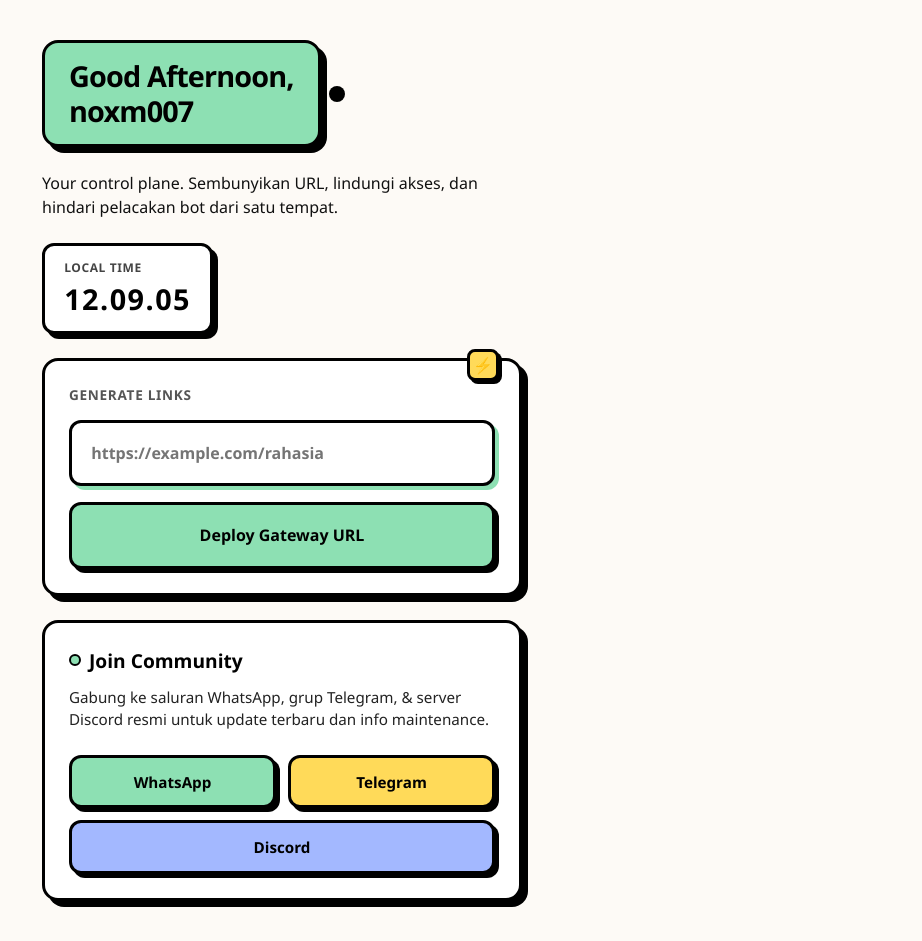
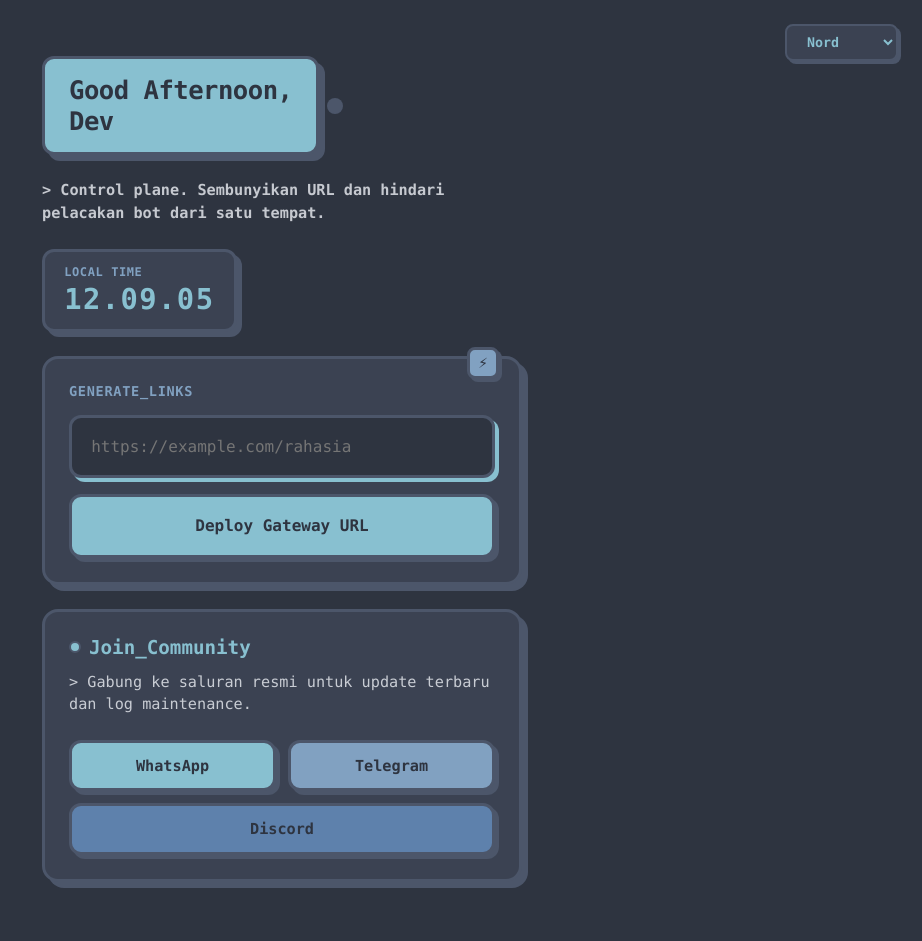
Before and after one commit to Noxm007Real/ZeroTrace, a website: page public/index.html in a window 1280 px wide. Shown: the whole page, without its empty margins (358-1280 px from the left). Drawn offline with Linux system fonts and the light colour scheme.

Commit message:
Enhance theme support and update greeting text
Updated styling and theme functionality in index.html, including new themes and adjustments to greeting text.

```diff
--- a/public/index.html
+++ b/public/index.html
@@ -5,161 +5,80 @@
   <meta name="viewport" content="width=device-width, initial-scale=1.0">
   <title>ZeroTrace - Dashboard</title>
   <style>
-    :root {
-      --bg: #fdfaf6;
-      --card: #ffffff;
-      --border: #000000;
-      --primary: #8de0b3;     /* Mint Green */
-      --secondary: #ffda59;   /* Yellow */
-      --discord: #a3b8ff;     /* Neo-brutalist Discord Blue */
-      --text: #000000;
-    }
+    /* Definisi Tema CLI */
+    body.theme-nord { --bg: #2e3440; --card: #3b4252; --border: #4c566a; --primary: #88c0d0; --secondary: #81a1c1; --text: #eceff4; --discord: #5e81ac; }
+    body.theme-dracula { --bg: #282a36; --card: #44475a; --border: #6272a4; --primary: #ff79c6; --secondary: #50fa7b; --text: #f8f8f2; --discord: #bd93f9; }
+    body.theme-gruvbox { --bg: #282828; --card: #3c3836; --border: #504945; --primary: #b8bb26; --secondary: #fabd2f; --text: #ebdbb2; --discord: #d3869b; }
+    body.theme-matrix { --bg: #0d0d0d; --card: #1a1a1a; --border: #00ff41; --primary: #00ff41; --secondary: #008f11; --text: #00ff41; --discord: #00ff41; }
+    body.theme-monokai { --bg: #272822; --card: #3e3d32; --border: #75715e; --primary: #a6e22e; --secondary: #fd971f; --text: #f8f8f2; --discord: #66d9ef; }
 
-    * { box-sizing: border-box; margin: 0; padding: 0; font-family: 'Segoe UI', system-ui, sans-serif; }
-    body { background: var(--bg); color: var(--text); display: flex; flex-direction: column; align-items: center; justify-content: flex-start; min-height: 100vh; padding: 2.5rem 1.5rem; }
+    * { box-sizing: border-box; margin: 0; padding: 0; font-family: 'Consolas', 'Courier New', monospace; }
+    body { background: var(--bg); color: var(--text); display: flex; flex-direction: column; align-items: center; justify-content: flex-start; min-height: 100vh; padding: 2.5rem 1.5rem; transition: background 0.3s; }
 
-    .container {
-      width: 100%;
-      max-width: 480px;
-      display: flex;
-      flex-direction: column;
-      gap: 1.5rem;
-    }
+    /* Kontrol Tema di Kanan Atas */
+    .theme-switcher { position: absolute; top: 1.5rem; right: 1.5rem; }
+    .theme-switcher select { background: var(--card); color: var(--primary); border: 2px solid var(--border); padding: 0.5rem 1rem; border-radius: 8px; font-weight: bold; font-family: inherit; cursor: pointer; outline: none; box-shadow: 3px 3px 0px var(--border); transition: all 0.2s; }
+    .theme-switcher select:focus { transform: translate(2px, 2px); box-shadow: 1px 1px 0px var(--border); }
 
-    /* Greeting Section */
+    .container { width: 100%; max-width: 480px; display: flex; flex-direction: column; gap: 1.5rem; margin-top: 1rem; }
+
     .greeting-wrapper { display: flex; align-items: center; gap: 0.5rem; }
-    .greeting-box {
-      background: var(--primary);
-      border: 3px solid var(--border);
-      padding: 1rem 1.5rem;
-      border-radius: 16px; /* Tidak terlalu bundar */
-      font-size: 1.8rem;
-      font-weight: 900;
-      box-shadow: 6px 6px 0px var(--border);
-      letter-spacing: -0.03em;
-      line-height: 1.2;
-    }
+    .greeting-box { background: var(--primary); color: var(--bg); border: 3px solid var(--border); padding: 1rem 1.5rem; border-radius: 12px; font-size: 1.6rem; font-weight: 900; box-shadow: 6px 6px 0px var(--border); letter-spacing: -0.02em; line-height: 1.2; }
     .greeting-circle { width: 16px; height: 16px; background: var(--border); border-radius: 50%; flex-shrink: 0; }
 
-    .subtitle { font-size: 1rem; line-height: 1.5; font-weight: 500; color: #111; }
+    .subtitle { font-size: 0.95rem; line-height: 1.5; font-weight: bold; color: var(--text); opacity: 0.8; }
 
-    /* Time Widget */
-    .time-widget {
-      background: var(--card);
-      border: 3px solid var(--border);
-      border-radius: 12px;
-      padding: 0.8rem 1.2rem;
-      display: inline-flex;
-      flex-direction: column;
-      align-self: flex-start;
-      box-shadow: 5px 5px 0px var(--border);
-    }
-    .time-label { font-size: 0.75rem; font-weight: 800; text-transform: uppercase; margin-bottom: 0.2rem; letter-spacing: 0.05em; color: #444; }
-    .time-value { font-size: 1.8rem; font-weight: 900; letter-spacing: 0.05em; }
+    .time-widget { background: var(--card); border: 3px solid var(--border); border-radius: 12px; padding: 0.8rem 1.2rem; display: inline-flex; flex-direction: column; align-self: flex-start; box-shadow: 5px 5px 0px var(--border); }
+    .time-label { font-size: 0.75rem; font-weight: bold; text-transform: uppercase; margin-bottom: 0.2rem; letter-spacing: 0.05em; color: var(--secondary); }
+    .time-value { font-size: 1.8rem; font-weight: bold; letter-spacing: 0.05em; color: var(--primary); }
 
-    /* Action Card (Generate Links) */
-    .action-card {
-      background: var(--card);
-      border: 3px solid var(--border);
-      border-radius: 16px;
-      padding: 1.5rem;
-      box-shadow: 6px 6px 0px var(--border);
-      position: relative;
-    }
-    .action-icon {
-      position: absolute;
-      top: -12px;
-      right: 20px;
-      background: var(--secondary);
-      border: 3px solid var(--border);
-      width: 32px;
-      height: 32px;
-      border-radius: 8px;
-      display: flex;
-      align-items: center;
-      justify-content: center;
-      box-shadow: 3px 3px 0px var(--border);
-    }
-    .action-title { font-size: 0.85rem; font-weight: 800; text-transform: uppercase; color: #555; margin-bottom: 1rem; letter-spacing: 0.05em; }
+    .action-card { background: var(--card); border: 3px solid var(--border); border-radius: 16px; padding: 1.5rem; box-shadow: 6px 6px 0px var(--border); position: relative; }
+    .action-icon { position: absolute; top: -12px; right: 20px; background: var(--secondary); color: var(--bg); border: 3px solid var(--border); width: 32px; height: 32px; border-radius: 8px; display: flex; align-items: center; justify-content: center; font-weight: bold; box-shadow: 3px 3px 0px var(--border); }
+    .action-title { font-size: 0.85rem; font-weight: bold; text-transform: uppercase; color: var(--secondary); margin-bottom: 1rem; letter-spacing: 0.05em; }
 
-    input {
-      width: 100%;
-      padding: 1.2rem;
-      background: var(--card);
-      border: 3px solid var(--border);
-      border-radius: 12px;
-      font-size: 1rem;
-      font-weight: 600;
-      outline: none;
-      margin-bottom: 1rem;
-      box-shadow: 4px 4px 0px var(--primary); /* Efek shadow hijau di belakang form */
-      transition: all 0.2s;
-    }
+    input { width: 100%; padding: 1.2rem; background: var(--bg); border: 3px solid var(--border); border-radius: 12px; color: var(--text); font-size: 1rem; outline: none; margin-bottom: 1rem; box-shadow: 4px 4px 0px var(--primary); transition: all 0.2s; font-family: inherit; }
     input:focus { transform: translate(2px, 2px); box-shadow: 2px 2px 0px var(--primary); }
 
-    button {
-      width: 100%;
-      padding: 1.2rem;
-      background: var(--primary);
-      color: var(--text);
-      border: 3px solid var(--border);
-      border-radius: 12px;
-      box-shadow: 4px 4px 0px var(--border);
-      font-size: 1rem;
-      font-weight: 800;
-      cursor: pointer;
-      transition: all 0.1s;
-    }
+    button { width: 100%; padding: 1.2rem; background: var(--primary); color: var(--bg); border: 3px solid var(--border); border-radius: 12px; box-shadow: 4px 4px 0px var(--border); font-size: 1rem; font-weight: bold; cursor: pointer; transition: all 0.1s; font-family: inherit; }
     button:active { transform: translate(4px, 4px); box-shadow: 0px 0px 0px var(--border); }
 
     .result { display: none; margin-top: 1.5rem; text-align: left; background: var(--bg); border: 3px solid var(--border); border-radius: 12px; padding: 1rem; }
-    .result label { font-size: 0.8rem; font-weight: 800; text-transform: uppercase; }
-    .result a { color: var(--text); font-weight: 700; word-break: break-all; text-decoration: none; display: block; margin-top: 0.5rem; font-size: 0.95rem; }
+    .result label { font-size: 0.8rem; font-weight: bold; color: var(--secondary); text-transform: uppercase; }
+    .result a { color: var(--primary); font-weight: bold; word-break: break-all; text-decoration: none; display: block; margin-top: 0.5rem; font-size: 0.95rem; }
 
-    /* Community Widget */
-    .community-card {
-      background: var(--card);
-      border: 3px solid var(--border);
-      border-radius: 16px;
-      padding: 1.5rem;
-      box-shadow: 6px 6px 0px var(--border);
-    }
-    .com-header { display: flex; align-items: center; gap: 0.5rem; font-weight: 800; font-size: 1.2rem; margin-bottom: 0.75rem; }
+    .community-card { background: var(--card); border: 3px solid var(--border); border-radius: 16px; padding: 1.5rem; box-shadow: 6px 6px 0px var(--border); }
+    .com-header { display: flex; align-items: center; gap: 0.5rem; font-weight: bold; font-size: 1.2rem; margin-bottom: 0.75rem; color: var(--primary); }
     .com-dot { width: 12px; height: 12px; background: var(--primary); border: 2px solid var(--border); border-radius: 50%; }
-    .com-desc { font-size: 0.95rem; font-weight: 500; line-height: 1.5; margin-bottom: 1.5rem; color: #222; }
-
-    .com-buttons { display: flex; gap: 0.75rem; flex-wrap: wrap; }
-    .com-buttons-row { display: flex; gap: 0.75rem; width: 100%; }
-    .btn-com {
-      flex: 1;
-      text-align: center;
-      padding: 0.85rem;
-      border: 3px solid var(--border);
-      border-radius: 12px;
-      font-weight: 800;
-      font-size: 0.95rem;
-      text-decoration: none;
-      color: var(--text);
-      box-shadow: 4px 4px 0px var(--border);
-      transition: transform 0.1s;
-    }
+    .com-desc { font-size: 0.95rem; line-height: 1.5; margin-bottom: 1.5rem; color: var(--text); opacity: 0.8; }
+    .com-buttons-row { display: flex; gap: 0.75rem; width: 100%; margin-bottom: 0.75rem; }
+    .btn-com { flex: 1; text-align: center; padding: 0.85rem; border: 3px solid var(--border); border-radius: 12px; font-weight: bold; font-size: 0.95rem; text-decoration: none; color: var(--bg); box-shadow: 4px 4px 0px var(--border); transition: transform 0.1s; }
     .btn-com:active { transform: translate(4px, 4px); box-shadow: 0px 0px 0px var(--border); }
     .btn-wa { background: var(--primary); }
     .btn-tg { background: var(--secondary); }
-    .btn-dc { background: var(--discord); width: 100%; }
+    .btn-dc { background: var(--discord); width: 100%; display: block; }
 
   </style>
 </head>
-<body>
+<body class="theme-nord">
+
+  <div class="theme-switcher">
+    <select id="themeSelect" onchange="switchTheme()">
+      <option value="theme-nord">Nord</option>
+      <option value="theme-dracula">Dracula</option>
+      <option value="theme-gruvbox">Gruvbox</option>
+      <option value="theme-matrix">Matrix</option>
+      <option value="theme-monokai">Monokai</option>
+    </select>
+  </div>
 
   <div class="container">
 
     <div class="greeting-wrapper">
-      <div class="greeting-box" id="greetingText">Good Night,<br>noxm007</div>
+      <div class="greeting-box" id="greetingText">Good Night,<br>Agent</div>
       <div class="greeting-circle"></div>
     </div>
 
-    <p class="subtitle">Your control plane. Sembunyikan URL, lindungi akses, dan hindari pelacakan bot dari satu tempat.</p>
+    <p class="subtitle">> Control plane. Sembunyikan URL dan hindari pelacakan bot dari satu tempat.</p>
 
     <div class="time-widget">
       <div class="time-label">LOCAL TIME</div>
@@ -167,7 +86,7 @@
     </div>
 
     <div class="action-card">
-      <div class="action-title">GENERATE LINKS</div>
+      <div class="action-title">GENERATE_LINKS</div>
       <div class="action-icon">⚡</div>
 
       <input type="url" id="targetUrl" placeholder="https://example.com/rahasia" required />
@@ -181,9 +100,9 @@
 
     <div class="community-card">
       <div class="com-header">
-        <div class="com-dot"></div> Join Community
+        <div class="com-dot"></div> Join_Community
       </div>
-      <p class="com-desc">Gabung ke saluran WhatsApp, grup Telegram, & server Discord resmi untuk update terbaru dan info maintenance.</p>
+      <p class="com-desc">> Gabung ke saluran resmi untuk update terbaru dan log maintenance.</p>
       <div class="com-buttons">
         <div class="com-buttons-row">
           <a href="https://chat.whatsapp.com/B9t6HZLK8IS01S4o6fmyAY" class="btn-com btn-wa">WhatsApp</a>
@@ -196,20 +115,25 @@
   </div>
 
   <script>
+    // Sistem Tema
+    const savedTheme = localStorage.getItem('zt-theme') || 'theme-nord';
+    document.body.className = savedTheme;
+    document.getElementById('themeSelect').value = savedTheme;
+
+    function switchTheme() {
+      const selected = document.getElementById('themeSelect').value;
+      document.body.className = selected;
+      localStorage.setItem('zt-theme', selected);
+    }
+
     // Dinamis Sapaan Berdasarkan Waktu
     function updateGreeting() {
       const hour = new Date().getHours();
-      let greeting = "Good Night"; // Default jam 18:00 ke atas sampai malam
-
-      if (hour >= 5 && hour < 12) {
-        greeting = "Good Morning";
-      } else if (hour >= 12 && hour < 15) {
-        greeting = "Good Afternoon";
-      } else if (hour >= 15 && hour < 18) { // Sore dibatasi sampai jam 17:59
-        greeting = "Good Evening";
-      }
-
-      document.getElementById('greetingText').innerHTML = `${greeting},<br>noxm007`;
+      let greeting = "Good Night";
+      if (hour >= 5 && hour < 12) greeting = "Good Morning";
+      else if (hour >= 12 && hour < 15) greeting = "Good Afternoon";
+      else if (hour >= 15 && hour < 18) greeting = "Good Evening";
+      document.getElementById('greetingText').innerHTML = `${greeting},<br>Dev`;
     }
 
     // Jam Real-time
@@ -233,11 +157,7 @@
       btn.disabled = true;
 
       try {
-        const res = await fetch('/api/create', {
-          method: 'POST',
-          headers: { 'Content-Type': 'application/json' },
-          body: JSON.stringify({ url })
-        });
+        const res = await fetch('/api/create', { method: 'POST', headers: { 'Content-Type': 'application/json' }, body: JSON.stringify({ url }) });
         const data = await res.json();
         if (data.token) {
           const out = `${window.location.origin}/s/${data.token}`;
@@ -246,9 +166,7 @@
           link.href = out;
           link.innerText = out;
           box.style.display = 'block';
-        } else {
-          alert(data.error || 'Terjadi kesalahan.');
-        }
+        } else alert(data.error || 'Terjadi kesalahan.');
       } catch (err) {
         alert('Gagal terhubung ke API.');
       } finally {
```
